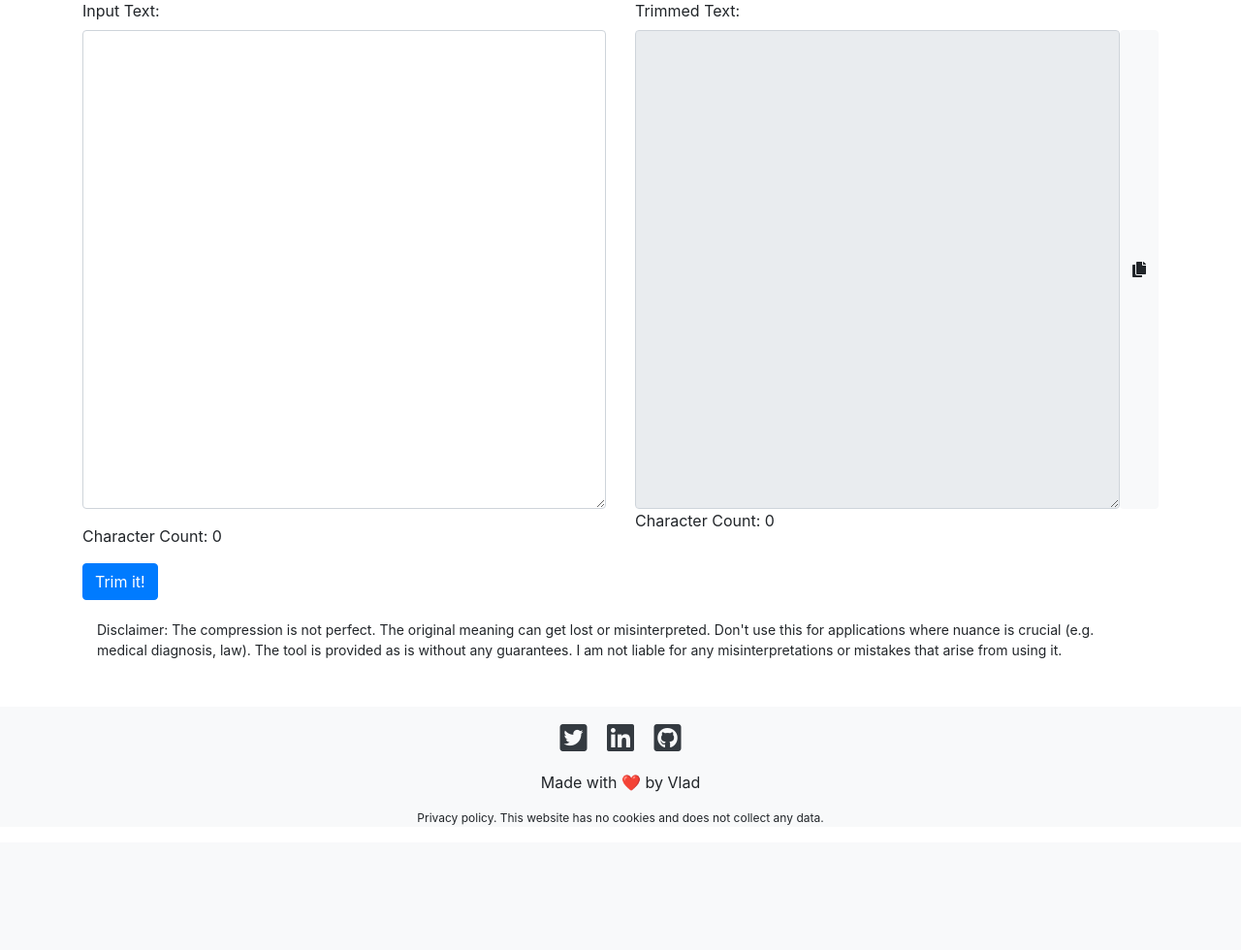
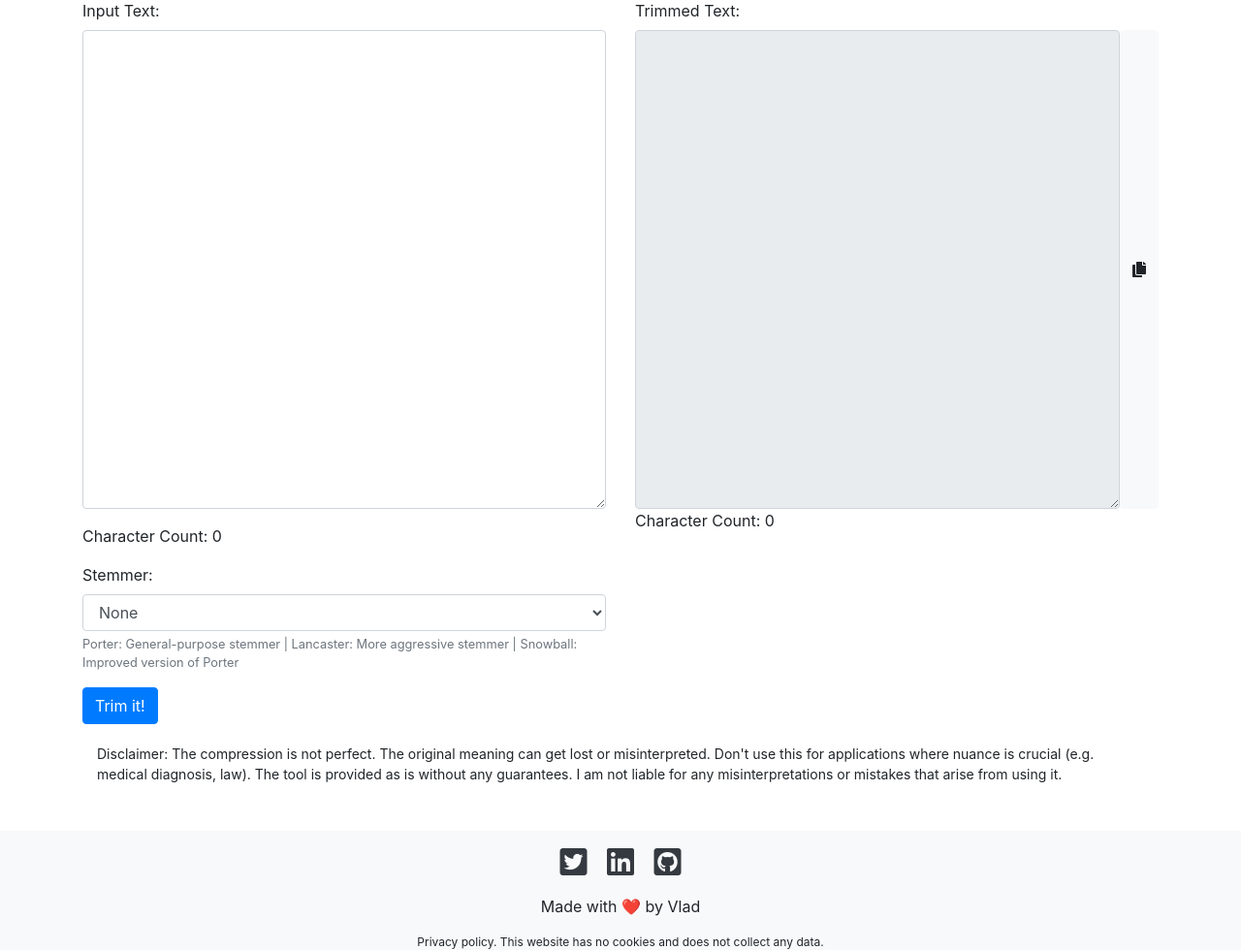
Before and after one commit to vlad-ds/gptrim-web, a Flask app: page / in a window 1280 px wide. Shown: the part 145-1125 px from the top of the page at 97% size. Before the commit the page ends 996 px from the top, so only its background shows below. Run offline with Flask 2, Linux system fonts and the light colour scheme; some libraries are stand-ins or nearby versions.

Commit message:
Allow stemmer selection

```diff
--- a/app.py
+++ b/app.py
@@ -14,9 +14,10 @@ def index():
 
 
 @app.route('/api/transform', methods=['POST'])
-def api_transform(stemmer=None, language="english"):
+def api_transform():
     input_text = request.form.get('text', '')
-    text_trimmed = trim(input_text, stemmer=stemmer, language=language)
+    stemmer = request.form.get("stemmer")
+    text_trimmed = trim(input_text, stemmer=stemmer, language="english")
     result = {'text_trimmed': text_trimmed}
     return jsonify(result)
 
--- a/static/scripts.js
+++ b/static/scripts.js
@@ -25,9 +25,17 @@ function updateCharCountDifference(inputCharCount, outputCharCount) {
     const inputTextElement = document.getElementById("input-text");
     const inputText = inputTextElement.value;
 
+    // Get the selected stemmer value
+    const stemmerSelectElement = document.getElementById("stemmer-select");
+    const selectedStemmer = stemmerSelectElement.value;
+
+    // Create a new FormData object and append the stemmer value
+    const formData = new FormData(event.target);
+    formData.append("stemmer", selectedStemmer);
+
     const response = await fetch("/api/transform", {
-      method: "POST",
-      body: new FormData(event.target),
+        method: "POST",
+        body: formData,
     });
 
     const jsonResponse = await response.json();
@@ -39,7 +47,7 @@ function updateCharCountDifference(inputCharCount, outputCharCount) {
 
     // Update the percentage difference between input and output character counts
     updateCharCountDifference(inputText.length, transformedTextElement.value.length);
-  }
+}
 
   // Attach event listeners
   document.addEventListener("DOMContentLoaded", () => {
@@ -48,8 +56,6 @@ function updateCharCountDifference(inputCharCount, outputCharCount) {
 
     const transformForm = document.getElementById("transform-form");
     transformForm.addEventListener("submit", submitForm);
-
-
   });
 
   document.addEventListener("DOMContentLoaded", () => {
--- a/templates/index.html
+++ b/templates/index.html
@@ -25,7 +25,8 @@
 
 <nav class="navbar navbar-expand-lg navbar-light bg-light">
     <a class="navbar-brand" href="#">gptrim</a>
-        <button class="navbar-toggler" type="button" data-toggle="collapse" data-target="#navbarNav" aria-controls="navbarNav" aria-expanded="false" aria-label="Toggle navigation">
+    <button class="navbar-toggler" type="button" data-toggle="collapse" data-target="#navbarNav"
+            aria-controls="navbarNav" aria-expanded="false" aria-label="Toggle navigation">
         <span class="navbar-toggler-icon"></span>
     </button>
     <div class="collapse navbar-collapse w-100" id="navbarNav">
@@ -36,7 +37,6 @@
         </ul>
     </div>
 </nav>
-
 
 
 <div class="container mt-5">
@@ -52,6 +52,19 @@
                     <textarea id="input-text" name="text" class="form-control" rows="20"></textarea>
                 </div>
                 <p id="char-count-input">Character Count: 0</p>
+                <div class="form-group">
+                    <label for="stemmer-select">Stemmer:</label>
+                    <select class="form-control" id="stemmer-select" name="stemmer">
+                        <option value="">None</option>
+                        <option value="porter">Porter</option>
+                        <option value="lancaster">Lancaster</option>
+                        <option value="snowball">Snowball</option>
+                    </select>
+                    <small class="form-text text-muted">
+                        Porter: General-purpose stemmer | Lancaster: More aggressive stemmer | Snowball: Improved
+                        version of Porter
+                    </small>
+                </div>
                 <button type="submit" class="btn btn-primary">Trim it!</button>
             </form>
         </div>
@@ -68,7 +81,10 @@
         </div>
     </div>
     <div class="container" style="margin-top: 20px">
-        <p style="font-size:14px;">Disclaimer: The compression is not perfect. The original meaning can get lost or misinterpreted. Don't use this for applications where nuance is crucial (e.g. medical diagnosis, law). The tool is provided as is without any guarantees. I am not liable for any misinterpretations or mistakes that arise from using it.
+        <p style="font-size:14px;">Disclaimer: The compression is not perfect. The original meaning can get lost or
+            misinterpreted. Don't use this for applications where nuance is crucial (e.g. medical diagnosis, law). The
+            tool is provided as is without any guarantees. I am not liable for any misinterpretations or mistakes that
+            arise from using it.
         </p]>
     </div>
 </div>
@@ -77,10 +93,12 @@
     <div class="container">
         <div class="row">
             <div class="col text-center py-3">
-          <a href="https://twitter.com/writevlad" class="mx-2 text-dark" target="_blank" rel="noopener noreferrer">
+                <a href="https://twitter.com/writevlad" class="mx-2 text-dark" target="_blank"
+                   rel="noopener noreferrer">
                     <i class="fab fa-twitter-square fa-2x"></i>
                 </a>
-          <a href="https://www.linkedin.com/in/vlad-ds/" class="mx-2 text-dark" target="_blank" rel="noopener noreferrer">
+                <a href="https://www.linkedin.com/in/vlad-ds/" class="mx-2 text-dark" target="_blank"
+                   rel="noopener noreferrer">
                     <i class="fab fa-linkedin fa-2x"></i>
                 </a>
                 <a href="https://github.com/vlad-ds" class="mx-2 text-dark" target="_blank" rel="noopener noreferrer">
```
Lines whose indentation alone changed are shown as unchanged.
